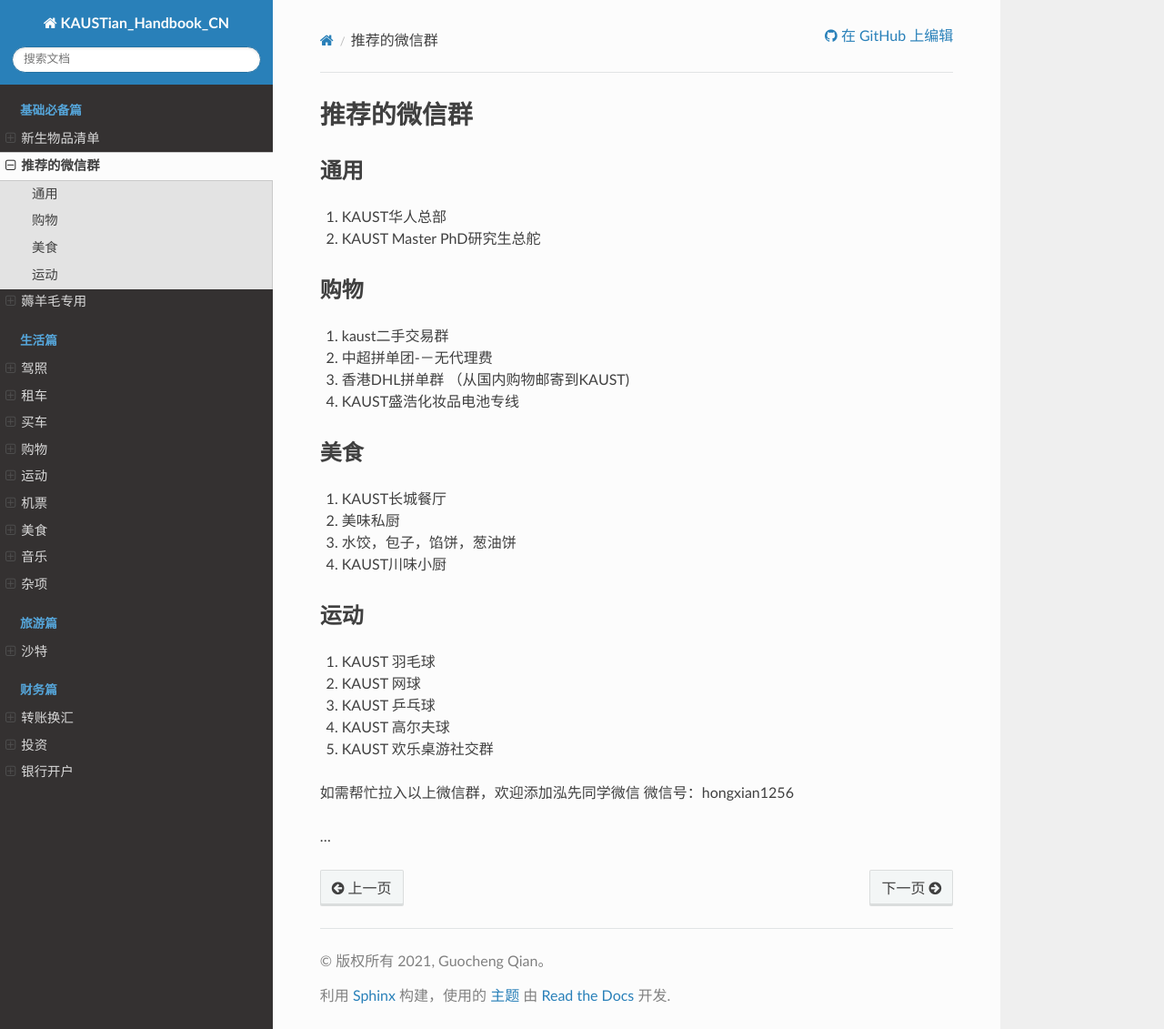
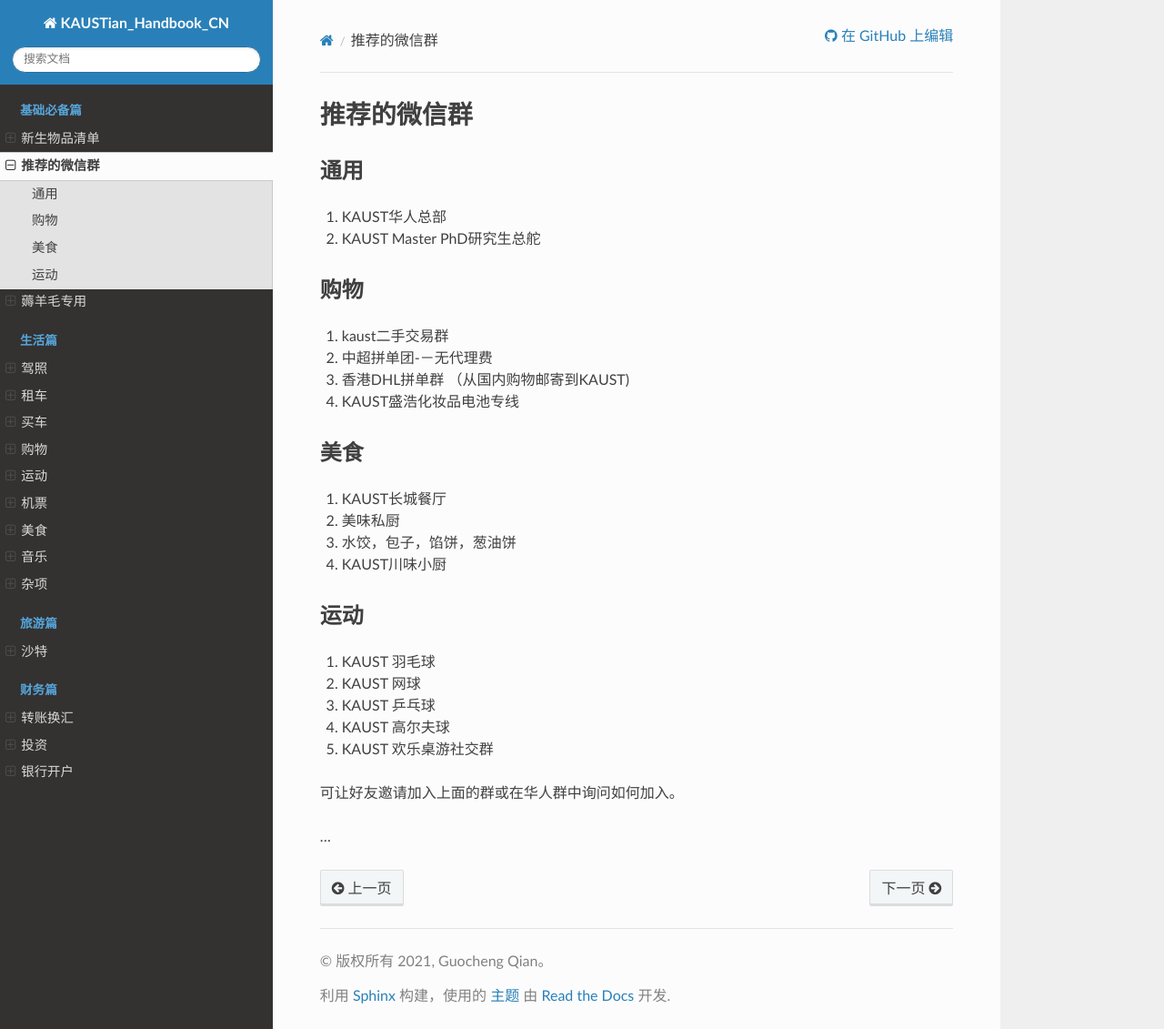
Before and after one commit to guochengqian/KAUSTian_Handbook_CN, a Sphinx documentation site: the page built from docs/content/basic/group_list.rst, in a window 1280 px wide and 1131 px high. Shown: the whole window at 91% size. Built offline with Sphinx 7.4.7 and the Read the Docs theme 2.0.0, drawn with Linux system fonts in a browser that asks for light colours.

Commit message:
移除个人敏感信息

```diff
--- a/docs/content/basic/group_list.rst
+++ b/docs/content/basic/group_list.rst
@@ -38,7 +38,7 @@
 4. KAUST 高尔夫球
 5. KAUST 欢乐桌游社交群
 
-如需帮忙拉入以上微信群，欢迎添加泓先同学微信
-微信号：hongxian1256
+
+可让好友邀请加入上面的群或在华人群中询问如何加入。
 
 ...
--- a/docs/content/basic/list.rst
+++ b/docs/content/basic/list.rst
@@ -46,4 +46,3 @@
 Note:
 1. 如果你坐高铁去机场，记得先把违禁物品（刀啊之类的）寄到机场，否则出师未捷身先死。
 2. 学校华人有闲置交易微信群，facebook上有kaust for sale和kaust community sale的group，如果你嫌从国内带东西麻烦，并且优先考虑买二手物品，可以留意这两个平台。
-3. 如有其他疑问，可以加泓先同学微信：hongxian1256
```
